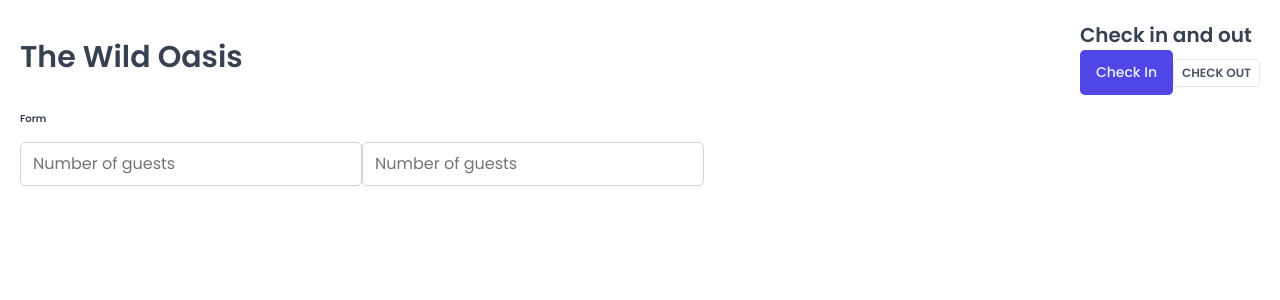
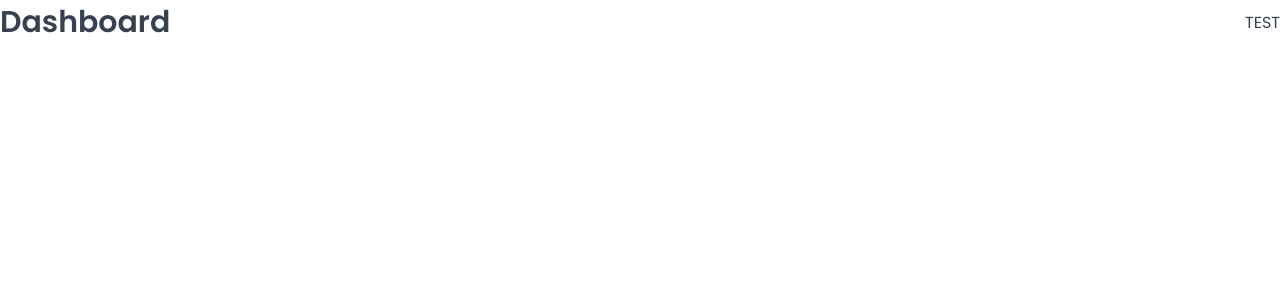
Before and after one commit to ujjal9361/wild-oasis, a React (Vite) app: page /dashboard in a window 1280 px wide. Shown: the top 300 px of the page. Built offline with nearby package versions, Linux system fonts and the light colour scheme; a web font is replaced by a local one.

Commit message:
Setup react router and the main pages of the application

```diff
--- a/package.json
+++ b/package.json
@@ -12,6 +12,7 @@
   "dependencies": {
     "react": "^19.2.8",
     "react-dom": "^19.2.8",
+    "react-router-dom": "^6.30.6",
     "styled-components": "^6.5.3"
   },
   "devDependencies": {
--- a/src/App.jsx
+++ b/src/App.jsx
@@ -1,44 +1,31 @@
-import styled from "styled-components";
 import GlobalStyles from "./styles/GlobalStyles";
-import Button from "./ui/Button";
-import Input from "./ui/Input";
-import Heading from "./ui/Heading";
-import Row from "./ui/Row";
 
-const StyledApp = styled.div`
-  padding: 20px;
-`;
-
+import { BrowserRouter, Navigate, Route, Routes } from "react-router-dom";
+import Dashboard from "./pages/Dashboard";
+import Bookings from "./pages/Bookings";
+import Cabins from "./pages/Cabins";
+import Users from "./pages/Users";
+import Settings from "./pages/Settings";
+import Account from "./pages/Account";
+import Login from "./pages/Login";
+import PageNotFound from "./pages/PageNotFound";
 function App() {
   return (
     <>
       <GlobalStyles />
-      <StyledApp>
-        <Row type="vertical">
-          <Row>
-            <Heading as="h1">The Wild Oasis</Heading>
-            <div>
-              <Heading as="h2">Check in and out</Heading>
-              <Button onClick={() => alert("Check In")}>Check In</Button>
-              <Button
-                variation="secondary"
-                size="small"
-                onClick={() => alert("Check Out")}
-              >
-                Check Out
-              </Button>
-            </div>
-          </Row>
-
-          <Row type="vertical">
-            <Heading as="h3">Form</Heading>
-            <form>
-              <Input type="number" placeholder="Number of guests"></Input>
-              <Input type="number" placeholder="Number of guests"></Input>
-            </form>
-          </Row>
-        </Row>
-      </StyledApp>
+      <BrowserRouter>
+        <Routes>
+          <Route index element={<Navigate replace to="dashboard" />} />
+          <Route path="dashboard" element={<Dashboard />} />
+          <Route path="bookings" element={<Bookings />} />
+          <Route path="cabins" element={<Cabins />} />
+          <Route path="users" element={<Users />} />
+          <Route path="settings" element={<Settings />} />
+          <Route path="account" element={<Account />} />
+          <Route path="login" element={<Login />} />
+          <Route path="*" element={<PageNotFound />} />
+        </Routes>
+      </BrowserRouter>
     </>
   );
 }
```
Also changed, not shown: 1 other file (tests, documents, lock files or other folders).
